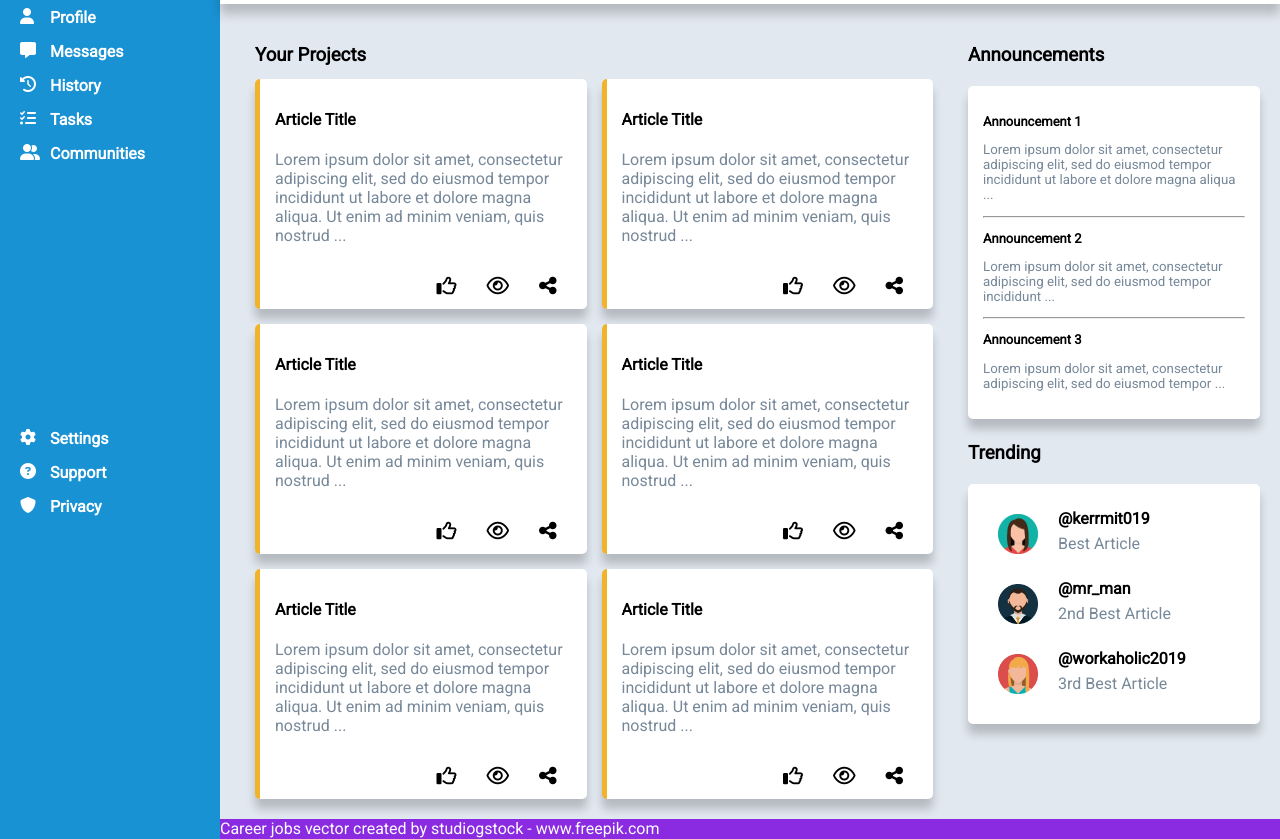
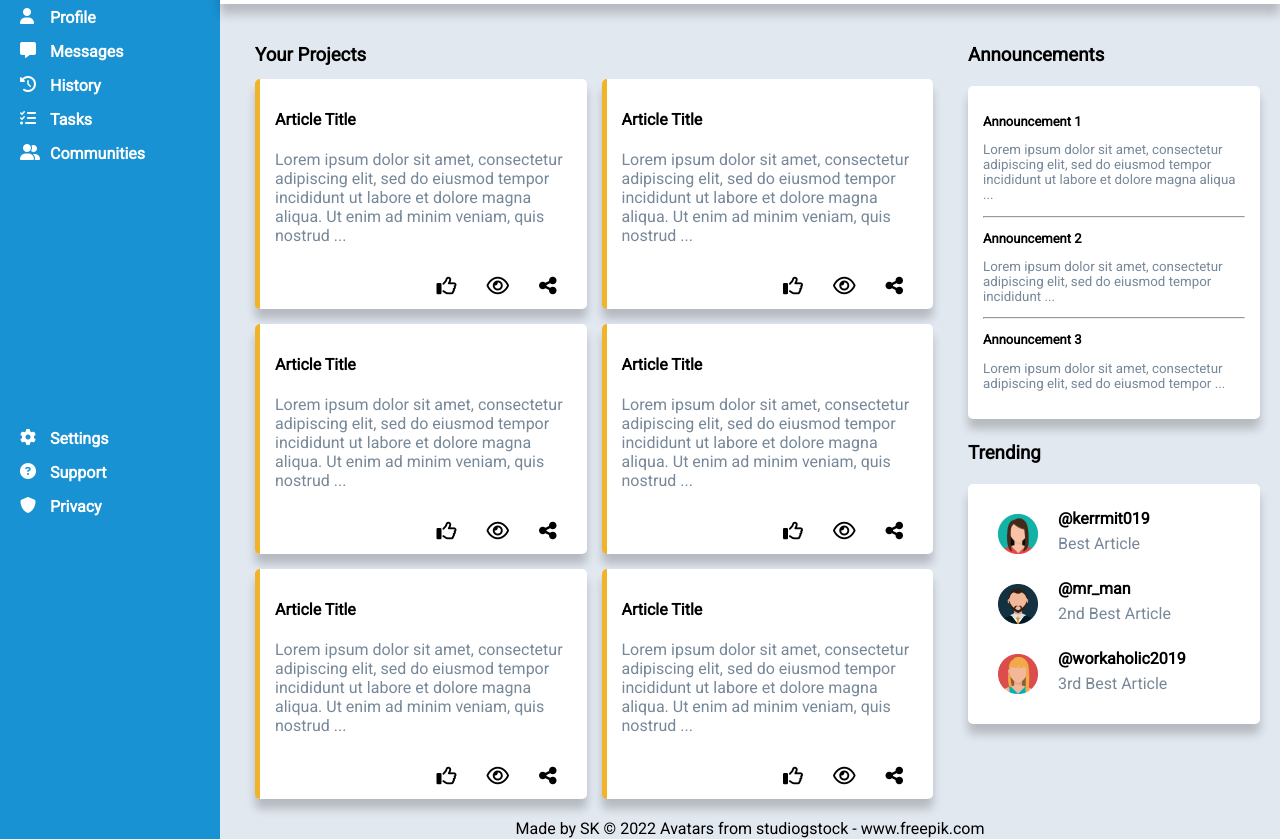
Before and after one commit to kerrmit019/admin-dashboard, a plain HTML site: page index.html in a window 1280 px wide. Shown: the part 146-985 px from the top of the page. Drawn offline with Linux system fonts and the light colour scheme.

Commit message:
Add footer formatted

```diff
--- a/index.html
+++ b/index.html
@@ -219,8 +219,9 @@
     </main>
 
     <footer>
-      <a href="https://www.freepik.com/vectors/career-jobs"
-        >Career jobs vector created by studiogstock - www.freepik.com</a
+      Made by SK &copy 2022
+      <a href="https://www.freepik.com/vectors/career-jobs"></a>
+        Avatars from studiogstock - www.freepik.com</a
       >
     </footer>
   </body>
--- a/style.css
+++ b/style.css
@@ -256,6 +256,11 @@ aside div {
 }
 
 footer {
-  background-color: blueviolet;
+  /* background-color: blueviolet; */
   grid-column: 2 / 3;
+  background-color: #e2e8f0;
+  /* padding: 10px; */
+  text-align: center;
+  /* padding: 10px 0; */
+  /* margin: 10px 0; */
 }
```
